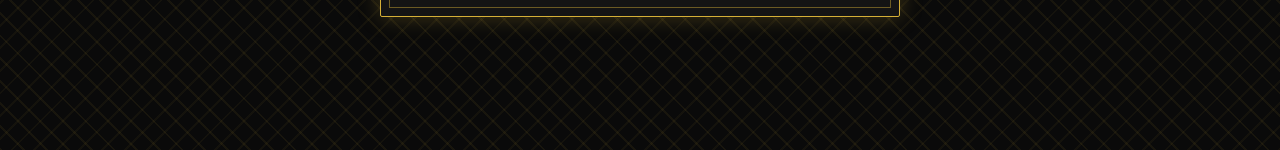
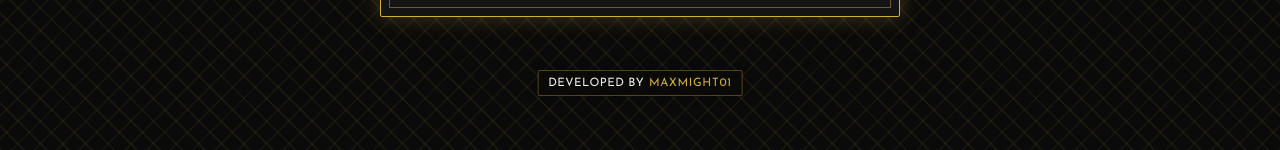
Before and after one commit to culturalcommittee-isibang/literature-logger, a React (Vite) app: page / in a window 1280 px wide. Shown: the part 698-848 px from the top of the page. Built offline with nearby package versions, Linux system fonts and the light colour scheme.

Commit message:
final UI

```diff
--- a/src/Game.css
+++ b/src/Game.css
@@ -413,3 +413,33 @@ body::-webkit-scrollbar-thumb {
 form[style*="display:none"], button[style*="display:none"] {
   display: none !important;
 }
+
+/* Footer credit */
+#app-footer {
+  position: fixed;
+  bottom: 0.4rem;
+  left: 50%;
+  transform: translateX(-50%);
+  padding: 0.35rem 0.6rem;
+  background: rgba(10, 10, 10, 0.78);
+  border: 1px solid rgba(212, 175, 55, 0.35);
+  border-radius: var(--radius-sm);
+  color: var(--fg);
+  font-size: 0.72rem;
+  letter-spacing: 0.04em;
+  text-transform: uppercase;
+  display: inline-flex;
+  gap: 0.3rem;
+  align-items: center;
+  box-shadow: 0 0 10px rgba(0, 0, 0, 0.3);
+  pointer-events: auto;
+  z-index: 12;
+}
+#app-footer a {
+  color: var(--gold);
+  text-decoration: none;
+  letter-spacing: 0.06em;
+}
+#app-footer a:hover {
+  text-decoration: underline;
+}
--- a/src/Game.jsx
+++ b/src/Game.jsx
@@ -398,6 +398,13 @@ function Game() {
                     </div>
                 ))}
             </div>
+
+            <footer id="app-footer">
+                <span>Developed by </span>
+                <a href="https://github.com/MaxMight01/" target="_blank" rel="noreferrer">
+                    MaxMight01
+                </a>
+            </footer>
         </div>
     );
 }
```
